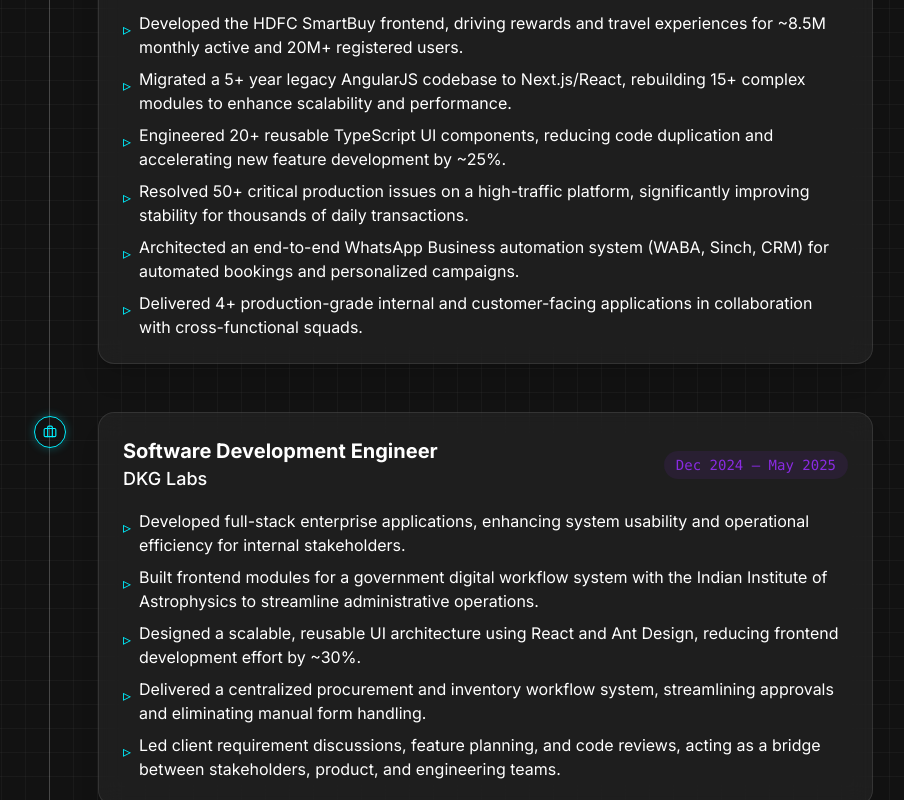
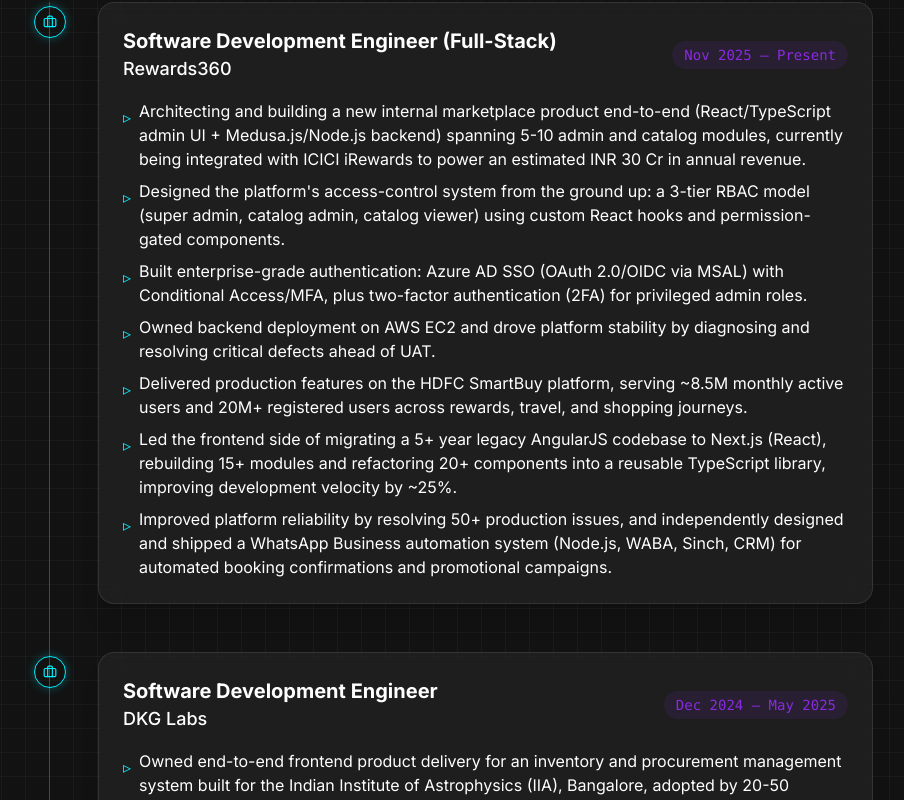
Before and after one commit to Sunit-03/Sunit-Portfolio, a Next.js app: page / in a window 1280 px wide. Shown: the part 1480-2280 px from the top of the page, without its empty margins (191-1095 px from the left). Built offline with nearby package versions, Linux system fonts and the light colour scheme.

Commit message:
update: portfolio update with new skills and updated data

```diff
--- a/data/portfolio.ts
+++ b/data/portfolio.ts
@@ -1,18 +1,19 @@
 export const portfolioData = {
-  about: "Product-Focused Engineer: Contributing to large-scale, customer-facing platforms such as HDFC SmartBuy, delivering UI/UX revamps, stabilizing legacy flows, and building reliable production-grade experiences for high-traffic systems serving millions of users.",
+  about: "Full-stack software engineer who thinks in systems, not tickets - architecting and shipping complete products (access control, authentication, deployment) rather than isolated features. Experience building scalable React/Next.js frontends and Node.js/Medusa.js backends for platforms serving 8M+ monthly users, plus hands-on agentic AI development (Claude Code, GitHub Copilot, OpenAI Codex, Google Antigravity) and multi-model LLM integration (Anthropic, OpenAI, Google).",
   experience: [
     {
       id: 1,
       company: "Rewards360",
-      role: "Software Development Engineer",
+      role: "Software Development Engineer (Full-Stack)",
       duration: "Nov 2025 – Present",
       achievements: [
-        "Developed the HDFC SmartBuy frontend, driving rewards and travel experiences for ~8.5M monthly active and 20M+ registered users.",
-        "Migrated a 5+ year legacy AngularJS codebase to Next.js/React, rebuilding 15+ complex modules to enhance scalability and performance.",
-        "Engineered 20+ reusable TypeScript UI components, reducing code duplication and accelerating new feature development by ~25%.",
-        "Resolved 50+ critical production issues on a high-traffic platform, significantly improving stability for thousands of daily transactions.",
-        "Architected an end-to-end WhatsApp Business automation system (WABA, Sinch, CRM) for automated bookings and personalized campaigns.",
-        "Delivered 4+ production-grade internal and customer-facing applications in collaboration with cross-functional squads."
+        "Architecting and building a new internal marketplace product end-to-end (React/TypeScript admin UI + Medusa.js/Node.js backend) spanning 5-10 admin and catalog modules, currently being integrated with ICICI iRewards to power an estimated INR 30 Cr in annual revenue.",
+        "Designed the platform's access-control system from the ground up: a 3-tier RBAC model (super admin, catalog admin, catalog viewer) using custom React hooks and permission-gated components.",
+        "Built enterprise-grade authentication: Azure AD SSO (OAuth 2.0/OIDC via MSAL) with Conditional Access/MFA, plus two-factor authentication (2FA) for privileged admin roles.",
+        "Owned backend deployment on AWS EC2 and drove platform stability by diagnosing and resolving critical defects ahead of UAT.",
+        "Delivered production features on the HDFC SmartBuy platform, serving ~8.5M monthly active users and 20M+ registered users across rewards, travel, and shopping journeys.",
+        "Led the frontend side of migrating a 5+ year legacy AngularJS codebase to Next.js (React), rebuilding 15+ modules and refactoring 20+ components into a reusable TypeScript library, improving development velocity by ~25%.",
+        "Improved platform reliability by resolving 50+ production issues, and independently designed and shipped a WhatsApp Business automation system (Node.js, WABA, Sinch, CRM) for automated booking confirmations and promotional campaigns."
       ]
     },
     {
@@ -21,11 +22,12 @@ export const portfolioData = {
       role: "Software Development Engineer",
       duration: "Dec 2024 – May 2025",
       achievements: [
-        "Developed full-stack enterprise applications, enhancing system usability and operational efficiency for internal stakeholders.",
-        "Built frontend modules for a government digital workflow system with the Indian Institute of Astrophysics to streamline administrative operations.",
-        "Designed a scalable, reusable UI architecture using React and Ant Design, reducing frontend development effort by ~30%.",
-        "Delivered a centralized procurement and inventory workflow system, streamlining approvals and eliminating manual form handling.",
-        "Led client requirement discussions, feature planning, and code reviews, acting as a bridge between stakeholders, product, and engineering teams."
+        "Owned end-to-end frontend product delivery for an inventory and procurement management system built for the Indian Institute of Astrophysics (IIA), Bangalore, adopted by 20-50 institutional staff.",
+        "Designed and built 4 core transactional workflows (indent, tender, sales order, purchase forms), each integrated with backend REST APIs for end-to-end procurement processing.",
+        "Architected a multi-stage approval queue system enforcing sequential workflow routing across the institutional approval hierarchy.",
+        "Implemented frontend-level RBAC to control page and feature access across different institutional staff roles.",
+        "Built a reusable component library (React, Ant Design, TailwindCSS), cutting development time for new modules by ~30-40% and improving UI consistency.",
+        "Led client requirement discussions and stakeholder communication end-to-end, acting as the primary bridge between the institute, product managers, and the engineering team."
       ]
     }
   ],
@@ -49,22 +51,24 @@ export const portfolioData = {
     {
       id: 1,
       title: "InterviewAI",
-      description: "AI powered interview preparation platform offering personalized question generation.",
-      tech: ["React", "Mongo", "GenAI", "Tailwind", "Node.js", "JavaScript", "Gemini 2.5"],
+      description: "AI powered interview preparation platform generating 10+ tailor-made questions from a user's target role, skills, and experience via Gemini 2.5 Pro, with an on-demand \"Explain\" feature for deeper, regenerable AI explanations.",
+      tech: ["React", "Mongo", "GenAI", "Tailwind", "Node.js", "JavaScript", "Gemini 2.5", "JWT"],
       link: "https://interview-ai-frontend-sooty.vercel.app/    ",
       githubLink: "https://github.com/Sunit-03/InterviewAI-Frontend"
     },
     {
       id: 2,
       title: "TravelX",
-      description: "Smart AI itinerary planner providing personalized travel recommendations.",
+      description: "Smart AI itinerary planner generating budget-based itineraries via Gemini 1.5 Pro, surfacing the top 3 hotel matches with a full day-by-day plan and Google Maps deep-linking.",
       tech: ["React + Vite", "Tailwind", "GenAI", "JavaScript", "Google Maps APIs", "Firebase", "Google Cloud"],
       link: "https://travel-x-peach.vercel.app/",
       githubLink: "https://github.com/Sunit-03/travelX-AI"
     }
   ],
   skills: [
-    "React", "Next.js", "TypeScript", "JavaScript", "Angular", "Rest APIs", "C/C++", "Python", "Postman", "Claude Code", "Antigravity", "Cursor",
-    "Node.js", "Java", "TailwindCSS", "Git/GitHub", "MongoDB", "WABA", "CRM systems"
+    "React", "Next.js", "TypeScript", "JavaScript", "Node.js", "Medusa.js", "Express", "TailwindCSS", "Ant Design",
+    "Azure AD SSO (MSAL)", "OAuth 2.0 / OIDC", "JWT", "RBAC", "AWS EC2", "MongoDB", "Firebase",
+    "Claude Code", "GitHub Copilot", "OpenAI Codex", "Google Antigravity", "Gemini 2.5 Pro",
+    "Git/GitHub", "Postman", "WABA", "CRM systems"
   ]
 };
```
